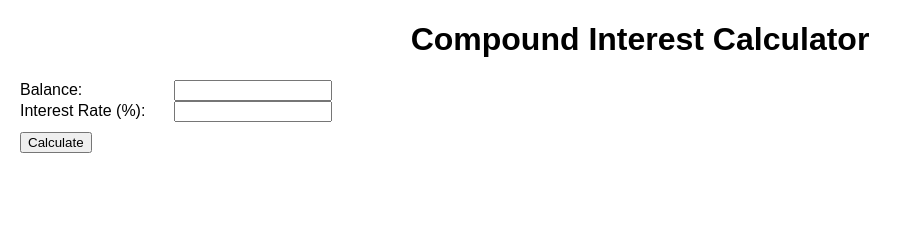
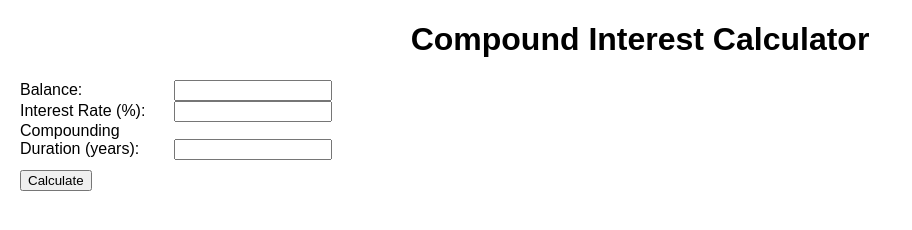
Before and after one commit to SystemJargon/CompoundCalculator, a plain HTML site: page index.html in a window 1280 px wide. Shown: the whole page, without its empty margins (0-912 px from the left). Drawn offline with Linux system fonts and the light colour scheme.

Commit message:
Update index.html
Add compounding duration

```diff
--- a/index.html
+++ b/index.html
@@ -13,6 +13,9 @@
     <label for="interestRate">Interest Rate (%):</label>
     <input type="number" id="interestRate" min="0" step="0.01" required>
     <br>
+    <label for="compoundingDuration">Compounding Duration (years):</label>
+    <input type="number" id="compoundingDuration" min="0" step="1" required>
+    <br>
     <button type="submit">Calculate</button>
   </form>
   <div id="result"></div>
```
